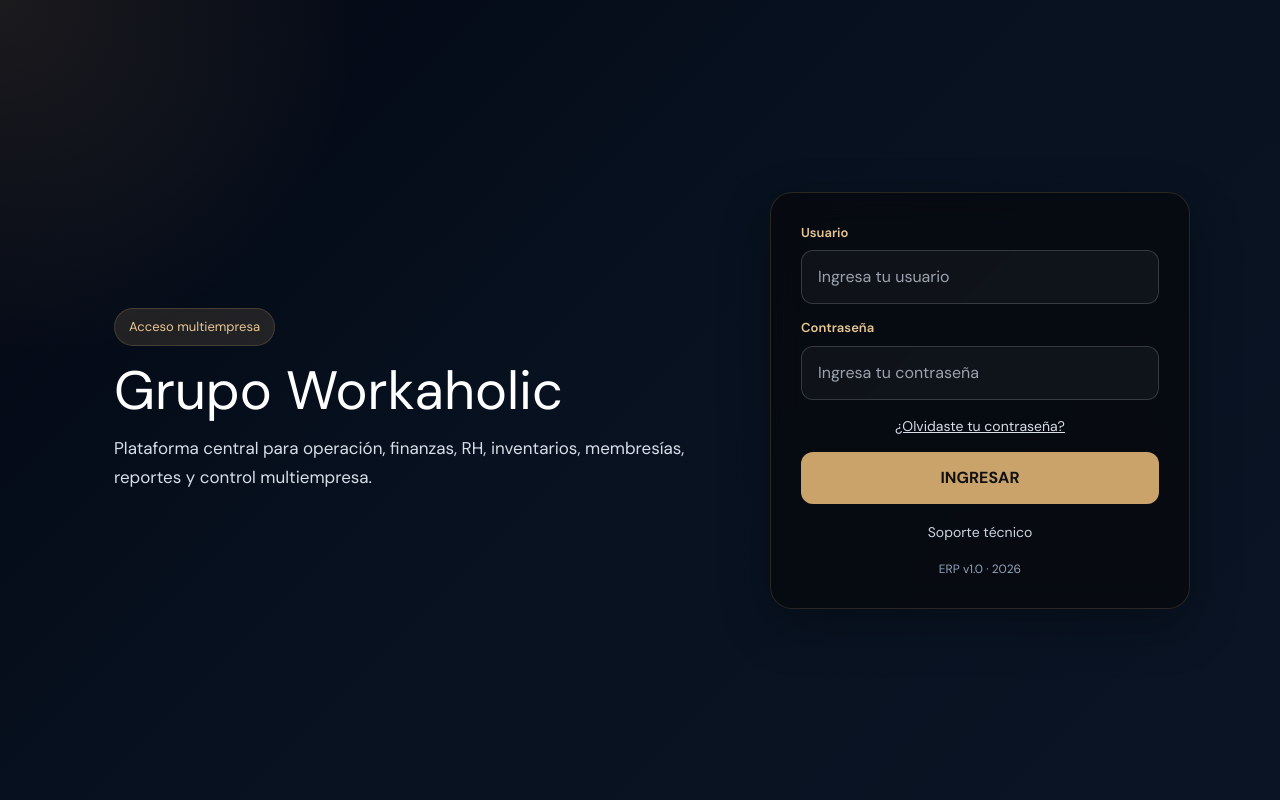
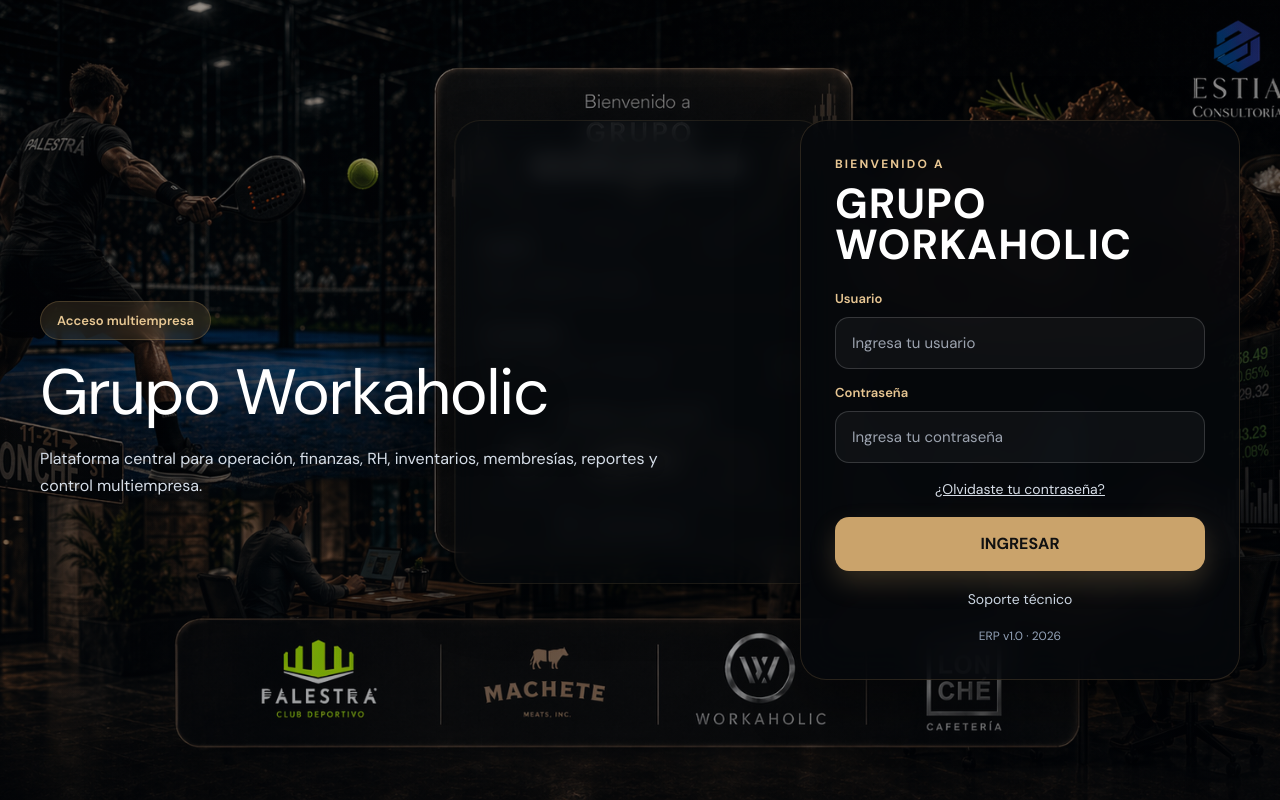
Before and after one commit to ESTIA-CONSULTORIA/erp-workaholic-frontend, a React (Vite) app: page /login in a window 1280 px wide. Built offline with nearby package versions, Linux system fonts and the light colour scheme; no server answers.

Commit message:
Update Login.tsx

```diff
--- a/src/pages/Login.tsx
+++ b/src/pages/Login.tsx
@@ -2,6 +2,8 @@
 import { useNavigate } from 'react-router-dom';
 import { useERPStore } from '../store/erp.store';
 import { api } from '../lib/api';
+
+const BG = new URL('../../login-bg.png', import.meta.url).href;
 
 export default function LoginPage() {
   const navigate = useNavigate();
@@ -34,51 +36,103 @@
     <div
       style={{
         minHeight: '100vh',
-        background:
-          'radial-gradient(circle at top left, rgba(202,163,107,0.12), transparent 24%), linear-gradient(135deg, #030712 0%, #07111f 45%, #0a1424 100%)',
-        display: 'flex',
-        alignItems: 'center',
-        justifyContent: 'center',
-        padding: 20,
+        position: 'relative',
+        overflow: 'hidden',
+        backgroundImage: `linear-gradient(rgba(4,7,12,0.26), rgba(4,7,12,0.38)), url(${BG})`,
+        backgroundSize: 'cover',
+        backgroundPosition: 'center',
       }}
     >
+      {/* Velo general */}
       <div
         style={{
-          width: '100%',
-          maxWidth: 1100,
+          position: 'absolute',
+          inset: 0,
+          background:
+            'radial-gradient(circle at left center, rgba(0,0,0,0.08), transparent 34%), radial-gradient(circle at right center, rgba(0,0,0,0.10), transparent 34%)',
+          pointerEvents: 'none',
+        }}
+      />
+
+      {/* Máscara para tapar el login viejo que viene dentro de la imagen */}
+      <div
+        style={{
+          position: 'absolute',
+          left: '50%',
+          top: '44%',
+          transform: 'translate(-50%, -50%)',
+          width: 'min(29vw, 420px)',
+          height: 'min(58vh, 560px)',
+          borderRadius: 26,
+          background: 'rgba(6, 9, 14, 0.48)',
+          backdropFilter: 'blur(12px)',
+          boxShadow: '0 22px 50px rgba(0,0,0,0.38)',
+          border: '1px solid rgba(202,163,107,0.12)',
+          pointerEvents: 'none',
+        }}
+      />
+
+      {/* Contenido real */}
+      <div
+        style={{
+          position: 'relative',
+          zIndex: 2,
+          minHeight: '100vh',
           display: 'grid',
-          gridTemplateColumns: '1fr 420px',
-          gap: 30,
+          gridTemplateColumns: '1.05fr 440px',
+          gap: 40,
           alignItems: 'center',
+          maxWidth: 1380,
+          margin: '0 auto',
+          padding: '24px 40px',
         }}
       >
-        <section style={{ color: '#fff', padding: 24 }}>
+        <section
+          style={{
+            color: '#fff',
+            maxWidth: 700,
+            alignSelf: 'center',
+          }}
+        >
           <div
             style={{
-              display: 'inline-block',
-              padding: '8px 14px',
+              display: 'inline-flex',
+              alignItems: 'center',
+              gap: 8,
+              padding: '9px 16px',
               borderRadius: 999,
               background: 'rgba(202,163,107,0.14)',
-              border: '1px solid rgba(202,163,107,0.22)',
-              color: '#e7c693',
+              border: '1px solid rgba(202,163,107,0.24)',
+              color: '#e8c894',
               fontSize: 13,
-              marginBottom: 18,
+              fontWeight: 600,
+              marginBottom: 22,
+              backdropFilter: 'blur(8px)',
             }}
           >
             Acceso multiempresa
           </div>
 
-          <h1 style={{ margin: 0, fontSize: 54, lineHeight: 1 }}>
+          <h1
+            style={{
+              margin: 0,
+              fontSize: 'clamp(44px, 5vw, 78px)',
+              lineHeight: 0.98,
+              letterSpacing: -1.5,
+              textShadow: '0 10px 28px rgba(0,0,0,0.26)',
+            }}
+          >
             Grupo Workaholic
           </h1>
 
           <p
             style={{
-              marginTop: 16,
+              marginTop: 20,
               maxWidth: 620,
-              fontSize: 17,
+              fontSize: 'clamp(16px, 1.2vw, 20px)',
               lineHeight: 1.7,
-              color: '#d7dee8',
+              color: '#d6dee8',
+              textShadow: '0 4px 12px rgba(0,0,0,0.22)',
             }}
           >
             Plataforma central para operación, finanzas, RH, inventarios,
@@ -88,14 +142,55 @@
 
         <section
           style={{
-            background: 'rgba(7, 10, 14, 0.78)',
+            justifySelf: 'end',
+            width: '100%',
+            maxWidth: 440,
+            background: 'rgba(5, 8, 12, 0.80)',
             border: '1px solid rgba(202,163,107,0.18)',
-            padding: 30,
-            borderRadius: 22,
-            backdropFilter: 'blur(14px)',
-            boxShadow: '0 18px 50px rgba(0,0,0,0.28)',
+            borderRadius: 26,
+            padding: 34,
+            backdropFilter: 'blur(18px)',
+            boxShadow: '0 22px 60px rgba(0,0,0,0.36)',
           }}
         >
+          <div style={{ marginBottom: 24 }}>
+            <div
+              style={{
+                color: '#e7c693',
+                fontWeight: 700,
+                letterSpacing: 2.2,
+                textTransform: 'uppercase',
+                fontSize: 12,
+                marginBottom: 10,
+              }}
+            >
+              Bienvenido a
+            </div>
+
+            <div
+              style={{
+                color: '#fff',
+                fontSize: 42,
+                fontWeight: 800,
+                lineHeight: 0.98,
+                letterSpacing: 1,
+              }}
+            >
+              GRUPO
+            </div>
+            <div
+              style={{
+                color: '#fff',
+                fontSize: 42,
+                fontWeight: 800,
+                lineHeight: 0.98,
+                letterSpacing: 1,
+              }}
+            >
+              WORKAHOLIC
+            </div>
+          </div>
+
           <form onSubmit={handleLogin}>
             <div style={{ marginBottom: 14 }}>
               <label style={label}>Usuario</label>
@@ -118,7 +213,7 @@
               />
             </div>
 
-            <div style={{ textAlign: 'center', marginBottom: 14 }}>
+            <div style={{ textAlign: 'center', marginBottom: 16 }}>
               <button type="button" style={linkBtn}>
                 ¿Olvidaste tu contraseña?
               </button>
@@ -127,13 +222,13 @@
             {error && (
               <div
                 style={{
-                  marginBottom: 12,
+                  marginBottom: 14,
+                  borderRadius: 12,
+                  padding: '10px 12px',
+                  background: 'rgba(127,29,29,0.58)',
                   color: '#fecaca',
-                  background: 'rgba(127,29,29,0.55)',
-                  borderRadius: 10,
-                  padding: '10px 12px',
+                  fontSize: 14,
                   textAlign: 'center',
-                  fontSize: 14,
                 }}
               >
                 {error}
@@ -178,23 +273,26 @@
 const input: React.CSSProperties = {
   width: '100%',
   padding: '14px 16px',
-  borderRadius: 12,
+  borderRadius: 14,
   border: '1px solid rgba(255,255,255,0.16)',
   background: 'rgba(255,255,255,0.04)',
   color: '#fff',
   boxSizing: 'border-box',
   outline: 'none',
+  fontSize: 15,
 };
 
 const button: React.CSSProperties = {
   width: '100%',
-  padding: '14px 16px',
-  borderRadius: 12,
+  padding: '15px 16px',
+  borderRadius: 14,
   border: 'none',
   background: '#caa36b',
   color: '#111',
   fontWeight: 800,
+  fontSize: 16,
   cursor: 'pointer',
+  boxShadow: '0 12px 26px rgba(202,163,107,0.22)',
 };
 
 const linkBtn: React.CSSProperties = {
```
